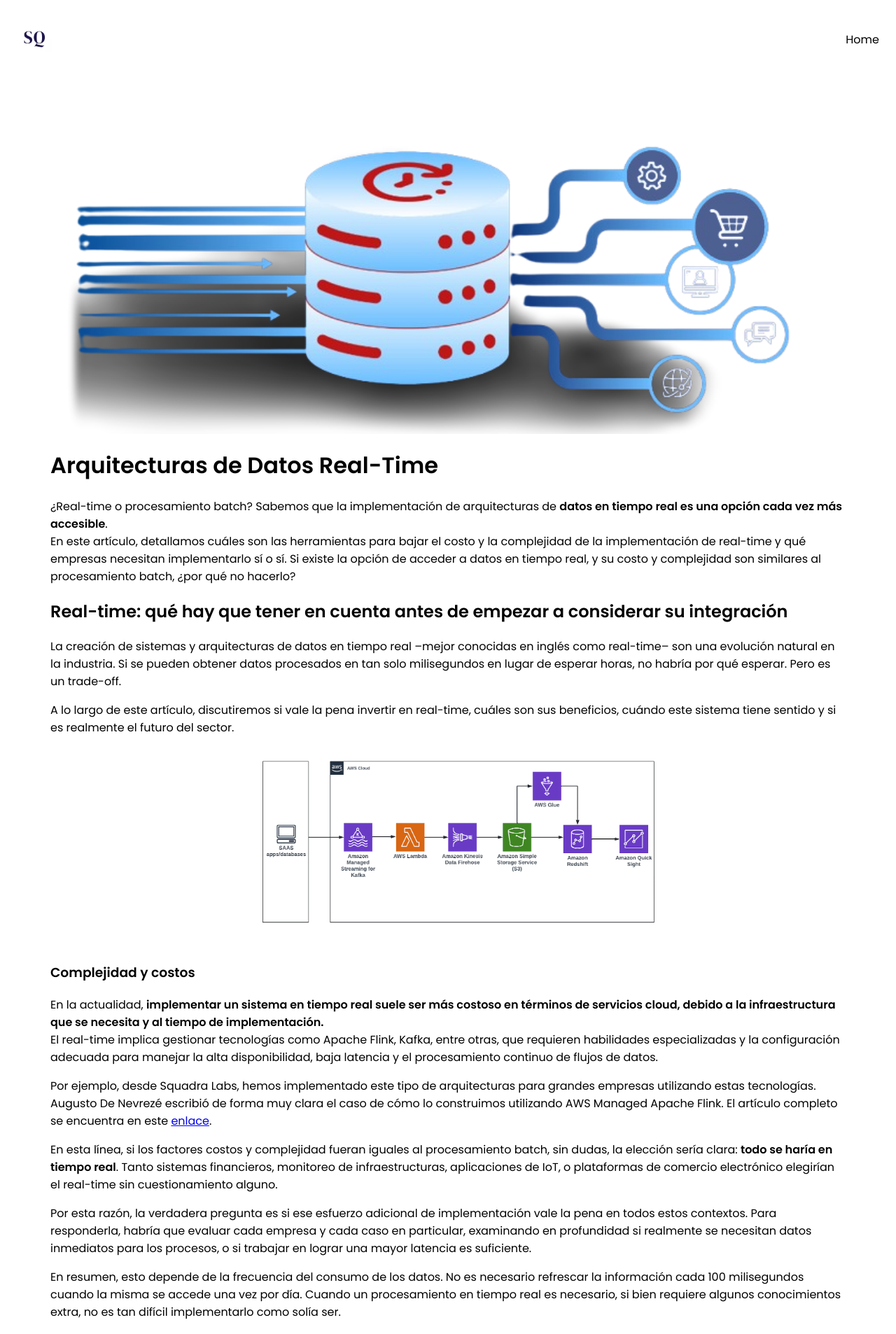
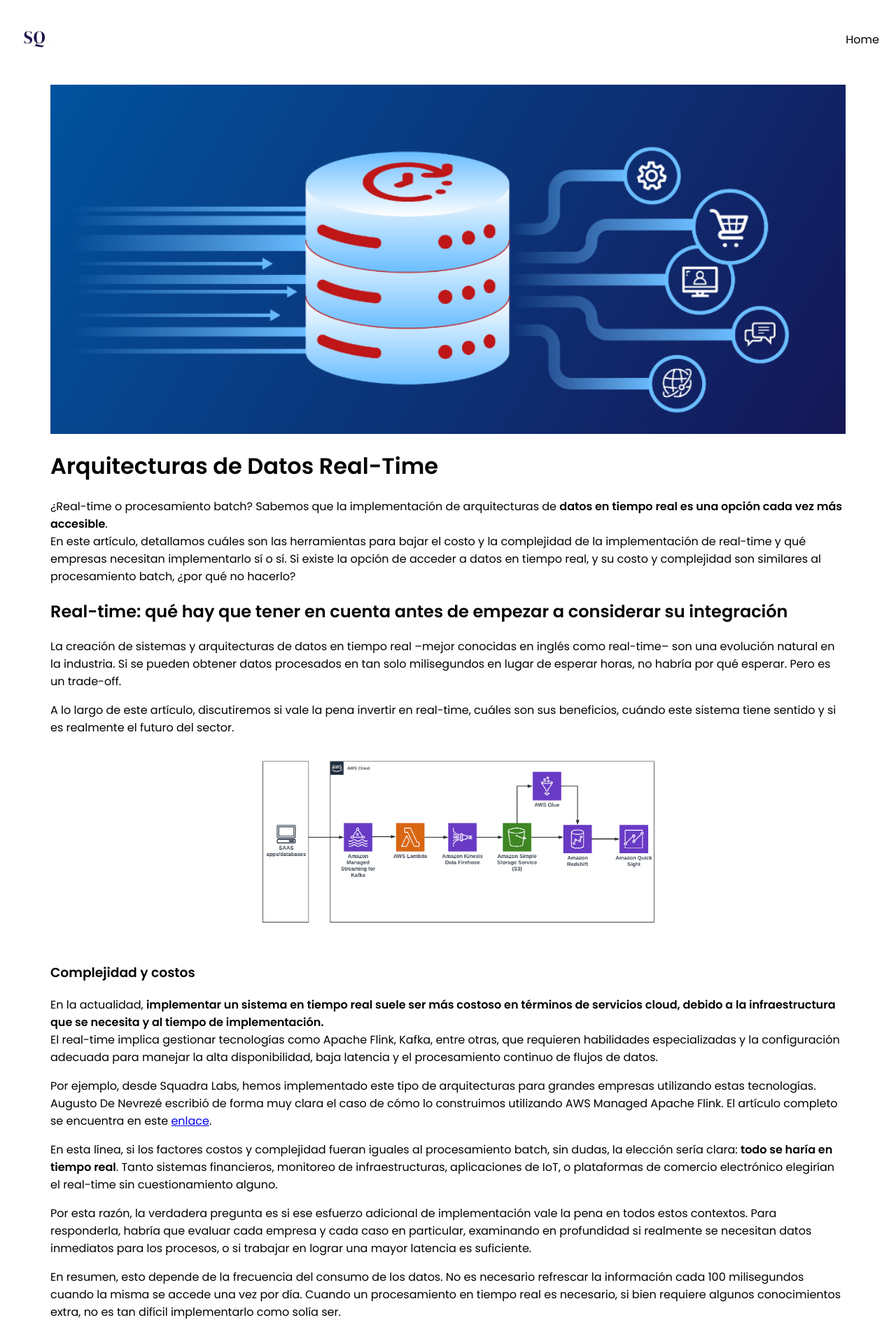
Before and after one commit to squadralabs/squadralabs.github.io, a Jekyll site: the page built from _posts/2024-10-22-real-time-data-streaming.md, in a window 1280 px wide. Shown: the top 1906 px of the page at 70% size. Built offline with Jekyll 4.4.1, drawn with Linux system fonts in a browser that asks for light colours.

Commit message:
Update 2024-10-22-real-time-data-streaming.md

```diff
--- a/_posts/2024-10-22-real-time-data-streaming.md
+++ b/_posts/2024-10-22-real-time-data-streaming.md
@@ -2,7 +2,7 @@
 layout: default
 title: "Arquitecturas de Datos Real-Time"
 ---
-<img src="{{ '/assets/img/blog/real_time_descriptive_image-removebg-preview.png' | absolute_url }}" alt="Real Time Data Processing" style="width: 100%; height: auto; display: block;">
+<img src="{{ '/assets/img/blog/real_time_descriptive_image.png' | absolute_url }}" alt="Real Time Data Processing" style="width: 100%; height: auto; display: block;">
 
 # Arquitecturas de Datos Real-Time
 
```
